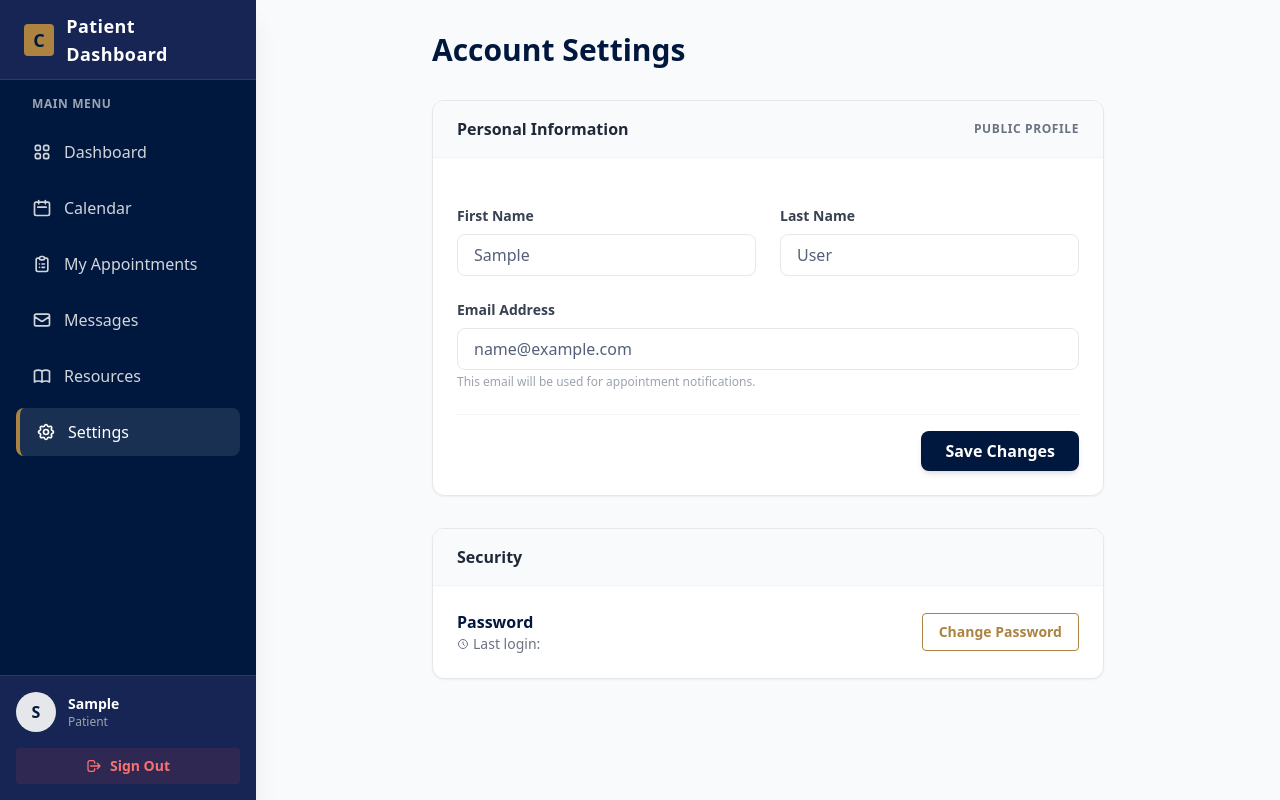
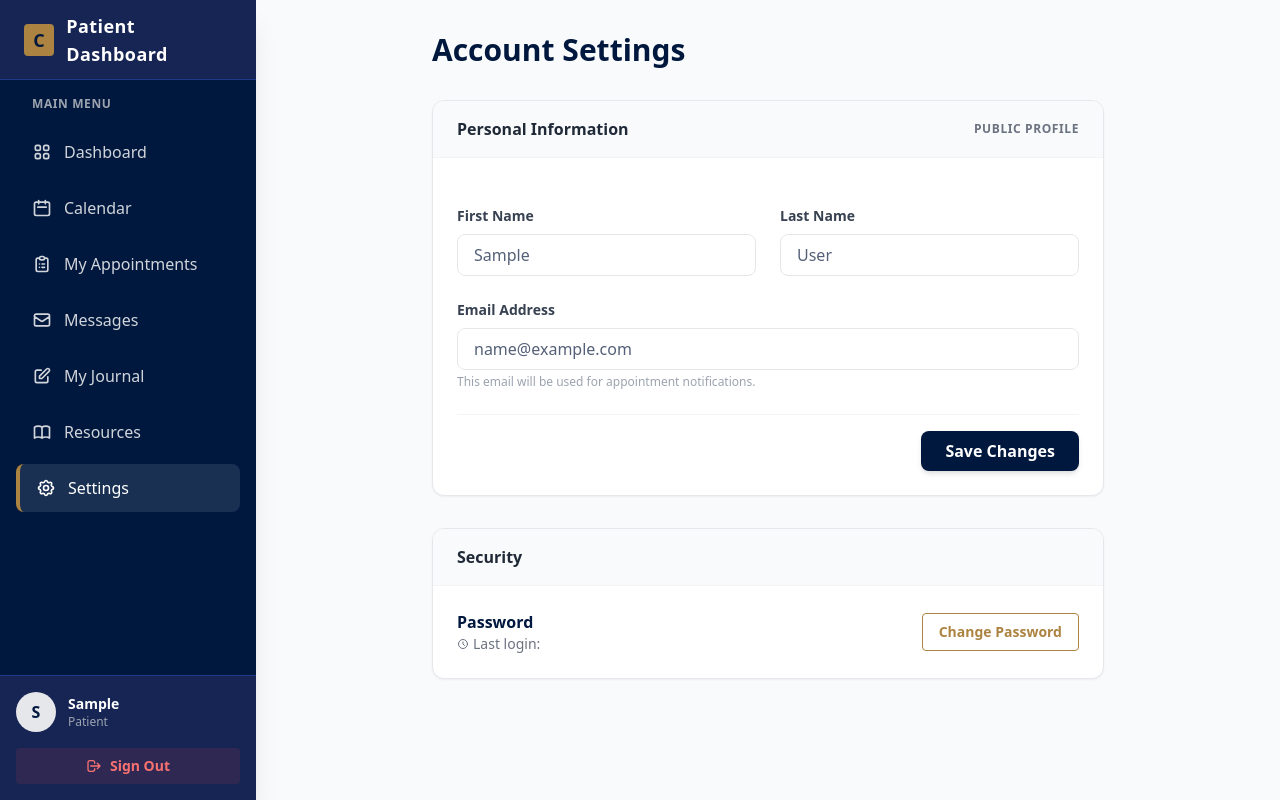
Before and after one commit to Flora72/CMHS, a Django app: page /settings/ in a window 1280 px wide. Run offline with Django 5.2, Linux system fonts and the light colour scheme; the visitor is signed in with stand-in values (Sample User, id 1); some libraries are stand-ins or nearby versions.

Commit message:
journal item added to the sidebar

```diff
--- a/templates/includes/patient_sidebar.html
+++ b/templates/includes/patient_sidebar.html
@@ -18,6 +18,9 @@
         <a href="{% url 'calendar' %}" class="text-white text-xl font-medium border-b border-blue-900 pb-2 hover:text-chiromo-gold">Calendar</a>
         <a href="{% url 'patient_appointments' %}" class="text-white text-xl font-medium border-b border-blue-900 pb-2 hover:text-chiromo-gold">My Appointments</a>
         <a href="{% url 'inbox' %}" class="text-white text-xl font-medium border-b border-blue-900 pb-2 hover:text-chiromo-gold">Messages</a>
+
+        <a href="{% url 'journal' %}" class="text-white text-xl font-medium border-b border-blue-900 pb-2 hover:text-chiromo-gold">My Journal</a>
+
         <a href="{% url 'patient_resources' %}" class="text-white text-xl font-medium border-b border-blue-900 pb-2 hover:text-chiromo-gold">Resources</a>
         <a href="{% url 'settings' %}" class="text-white text-xl font-medium border-b border-blue-900 pb-2 hover:text-chiromo-gold">Settings</a>
 
@@ -63,6 +66,11 @@
                 <span class="font-medium">Messages</span>
             </a>
 
+            <a href="{% url 'journal' %}" class="flex items-center gap-3 px-4 py-3 {% if request.resolver_match.url_name == 'journal' %}bg-white/10 text-white border-l-4 border-chiromo-gold{% else %}text-gray-300 hover:bg-white/5 hover:text-white{% endif %} rounded-lg transition">
+                <svg class="w-5 h-5" fill="none" stroke="currentColor" viewBox="0 0 24 24"><path stroke-linecap="round" stroke-linejoin="round" stroke-width="2" d="M11 5H6a2 2 0 00-2 2v11a2 2 0 002 2h11a2 2 0 002-2v-5m-1.414-9.414a2 2 0 112.828 2.828L11.828 15H9v-2.828l8.586-8.586z"></path></svg>
+                <span class="font-medium">My Journal</span>
+            </a>
+
             <a href="{% url 'patient_resources' %}" class="flex items-center gap-3 px-4 py-3 {% if request.resolver_match.url_name == 'patient_resources' %}bg-white/10 text-white border-l-4 border-chiromo-gold{% else %}text-gray-300 hover:bg-white/5 hover:text-white{% endif %} rounded-lg transition">
                 <svg class="w-5 h-5" fill="none" stroke="currentColor" viewBox="0 0 24 24"><path stroke-linecap="round" stroke-linejoin="round" stroke-width="2" d="M12 6.253v13m0-13C10.832 5.477 9.246 5 7.5 5S4.168 5.477 3 6.253v13C4.168 18.477 5.754 18 7.5 18s3.332.477 4.5 1.253m0-13C13.168 5.477 14.754 5 16.5 5c1.747 0 3.332.477 4.5 1.253v13C19.832 18.477 18.247 18 16.5 18c-1.746 0-3.332.477-4.5 1.253"></path></svg>
                 <span class="font-medium">Resources</span>
```
